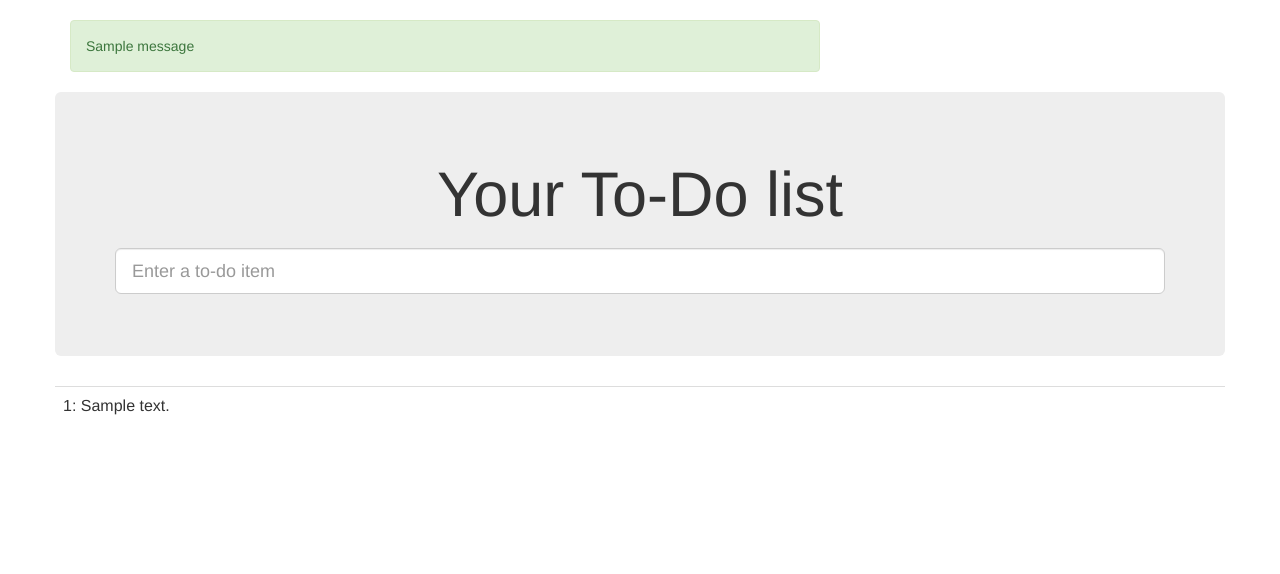
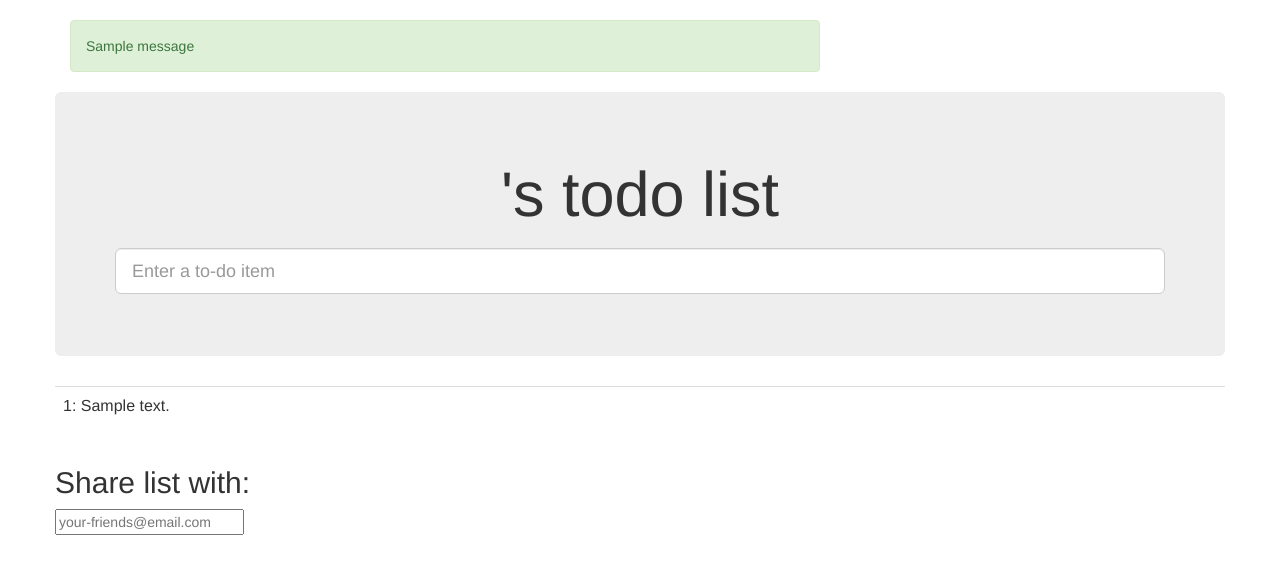
Before and after one commit to hendrikfrentrup/ottg-walkthrough, a Django app: page /lists/1/ in a window 1280 px wide. Shown: the part 52-626 px from the top of the page. Run offline with Django 3.2, Linux system fonts and the light colour scheme; tables that the repository leaves empty hold one stand-in row (values such as "Sample post"); one stand-in notice (Sample message) is shown; some libraries are stand-ins or nearby versions.

Commit message:
enable sharing of lists

```diff
--- a/functional_tests/list_page.py
+++ b/functional_tests/list_page.py
@@ -23,7 +23,7 @@ class ListPage(object):
         )
 
     def get_list_owner(self):
-        return self.test.browser.find_elements_by_id('id_list_owner').text
+        return self.test.browser.find_element_by_id('id_list_owner').text
 
     def share_list_with(self, email):
         self.get_share_box().send_keys(email)
--- a/functional_tests/my_lists_page.py
+++ b/functional_tests/my_lists_page.py
@@ -8,5 +8,5 @@ class MyListPage(object):
         self.test.browser.find_element_by_link_text('My lists').click()
         self.test.wait_for(lambda: self.test.assertEqual(
             self.test.browser.find_element_by_tag_name('h1').text,
-            'My Lists'
+            'My lists'
         ))
--- a/lists/models.py
+++ b/lists/models.py
@@ -4,6 +4,10 @@ from django.conf import settings
 
 class List(models.Model):
     owner = models.ForeignKey(settings.AUTH_USER_MODEL, blank=True, null=True)
+    shared_with = models.ManyToManyField(
+        settings.AUTH_USER_MODEL,
+        related_name="lists_shared_with",
+    )
 
     @property
     def name(self):
--- a/lists/templates/list.html
+++ b/lists/templates/list.html
@@ -1,6 +1,13 @@
 {% extends 'base.html' %}
 
-{% block header_text %}Your To-Do list{% endblock %}
+{% block header_text %}
+    {% if list.owner == user%}
+        Your To-Do list
+    {% else %}
+        <span id='id_list_owner'>{{list.owner.email}}</span>'s todo list
+    {% endif %}
+{% endblock %}
+
 {% block form_action %}{% url 'view_list' list.id %}{% endblock %}
 
 {% block table %}
@@ -12,3 +19,17 @@
     {% endfor %}
 </table>
 {% endblock %}
+
+{% block extra_content %}
+<h2>Share list with:</h2>
+<form method="POST" action="{% url 'share_list' list.id %}">
+    {% csrf_token %}
+    <input name="sharee" placeholder="your-friends@email.com" />
+</form>
+
+<ul class="list-sharee">
+    {% for sharee in list.shared_with.all %}
+    <li> {{sharee.email}}</li>
+    {% endfor %}
+</ul>
+{% endblock %}
--- a/lists/urls.py
+++ b/lists/urls.py
@@ -4,5 +4,6 @@ from lists import views
 urlpatterns = [
     url(r'^new', views.new_list, name='new_list'),
     url(r'^(\d+)/$', views.view_list, name='view_list'),
+    url(r'^(\d+)/share$', views.share_list, name='share_list'),
     url(r'^users/(.+)/$', views.my_lists, name='my_lists'),
 ]
--- a/lists/views.py
+++ b/lists/views.py
@@ -1,5 +1,7 @@
 from django.shortcuts import render, redirect
 from django.core.exceptions import ValidationError
+from django.utils.datastructures import MultiValueDictKeyError
+from django.contrib import messages
 from lists.models import Item, List
 from lists.forms import ItemForm, ExistingListItemForm, NewListForm
 from django.contrib.auth import get_user_model
@@ -28,3 +30,14 @@ def new_list(request):
 def my_lists(request, email):
     owner = User.objects.get(email=email)
     return render(request, 'my_lists.html', {'owner': owner})
+
+def share_list(request, list_id):
+    # if request.method == "POST"
+    list_ = List.objects.get(id=list_id)
+    try:
+        sharee = User.objects.get(email=request.POST['sharee'])
+        list_.shared_with.add(sharee)
+        messages.success(request, "Your list was shared successfully.")
+    except User.DoesNotExist:
+        messages.error(request, f'{request.POST["sharee"]} not found')
+    return redirect(list_)
```
Also changed, not shown: lists/templates/my_lists.html (+7 -0 lines), lists/tests/test_models.py (+7 -0 lines), lists/tests/test_views.py (+33 -4 lines), accounts/tests/test_views.py (line endings or trailing spaces), lists/migrations/0007_list_shared_with.py (added).
